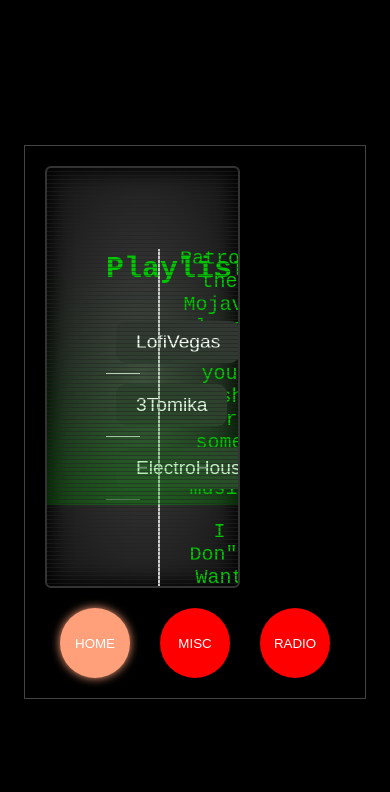
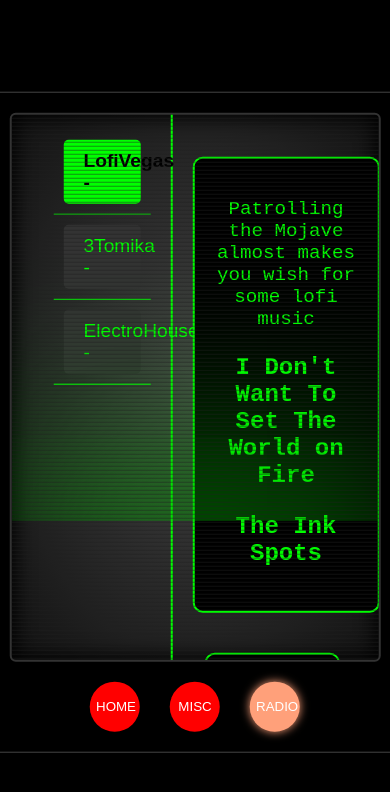
Before and after one commit to Robooh/pip-boy, a React (Create React App) app: page /radio in a window 390 px wide. Shown: the top 792 px of the page. Built offline with nearby package versions, Linux system fonts and the light colour scheme.

Commit message:
Style-Function-Animation-Changes (Need mobile style)

```diff
--- a/src/Comps/PipboyContainer/PipboyContainer.js
+++ b/src/Comps/PipboyContainer/PipboyContainer.js
@@ -1,15 +1,33 @@
-import React, { useState } from "react";
-import './pbc.css'
-import { Link } from "react-router-dom";
-const PipboyContainer = ({ children}) => {
-  const [currentPage, setCurrentPage] = useState("/")
+import React, { useState, useEffect } from "react";
+import './pbc.css';
+import './pbcMobile.css';
+
+import { Link, useLocation } from "react-router-dom";
+const PipboyContainer = ({ children }) => {
+  const [currentPage, setCurrentPage] = useState("/");
+  const [isTransitioning, setIsTransitioning] = useState(false);
+  const location = useLocation();
+
+  useEffect(() => {
+    setIsTransitioning(true);
+    const timer = setTimeout(() => {
+      setIsTransitioning(false);
+      setCurrentPage(location.pathname);
+    }, 300);
+    return () => clearTimeout(timer);
+  }, [location]);
+
+
+  const isMobile = window.innerWidth <= 768;
 
   return (
-    <div className="pipboy-container">
+    <div className={`pipboy-container ${isMobile ? 'mobile' : ''}`}>
+
       <div>
-        <div className="screen">
+        <div className={`screen ${isTransitioning ? 'transitioning' : ''}`}>
           {children}
         </div>
+
       </div>
       <div className="button-container">
         <Link to="/">
--- a/src/Comps/PipboyContainer/pbc.css
+++ b/src/Comps/PipboyContainer/pbc.css
@@ -12,13 +12,13 @@ body {
     left: 50%;
     transform: translate(-50%, -50%);
     text-align: center;
-    border: 1px solid #444;
+    border: 1px solid #444444;
     padding: 20px;
   }
 
 .screen {
-    width: 50vw;
-    height: 50vh;
+    width: 60vw;
+    height: 60vh;
     background-image:radial-gradient(#444, #111);
     box-shadow:0 0 5vmin 1vmin #000 inset;
     box-sizing:border-box;
@@ -31,7 +31,14 @@ body {
     border-radius: 6px;
     position: relative;
     animation:colorPulse 5s infinite ease-in-out;
-  }
+    transition: opacity 0.3s ease-in-out;
+}
+
+.screen.transitioning {
+    animation-play-state: paused;
+    opacity: 0;
+}
+
 
   .screen:before {
     animation:wave 7s infinite ease-in-out;
@@ -45,7 +52,14 @@ body {
     top: 0;
     transform: translateY(0);
     animation-iteration-count: infinite;
-  }
+    transition: opacity 0.3s ease-in-out;
+}
+
+.screen.transitioning:before {
+    animation-play-state: paused;
+    opacity: 0;
+}
+
 
   .screen:after {
     background-image:linear-gradient(transparent, transparent 3px, #222);
--- /dev/null
+++ b/src/Comps/PipboyContainer/pbcMobile.css
@@ -0,0 +1,75 @@
+@keyframes colorPulseMobile {
+    0%, 100% {
+        color: #0c0;
+    }
+    50% {
+        color: #060;
+    }
+}
+
+@media (max-width: 480px) {
+    .screen {
+        width: 95vw;
+        height: 65vh;
+        font-size: 14px;
+        padding: 3vmin;
+    }
+
+    .button {
+        width: 50px;
+        height: 50px;
+    }
+}
+
+@media (max-height: 600px) {
+    .screen {
+        height: 60vh;
+    }
+}
+
+@media (max-width: 768px) {
+    .radio-container {
+      flex-direction: column;
+      height: auto;
+      min-height: 100vh;
+      padding: 10px;
+    }
+
+    .left-side {
+      width: 100%;
+      border-right: none;
+      border-bottom: 2px solid #00ff00;
+      padding: 10px;
+    }
+
+    .left-side li button {
+      padding: 12px;
+      font-size: 1rem;
+    }
+
+    .right-side {
+      width: 100%;
+      padding: 10px;
+    }
+
+    .radio-display {
+      padding: 15px;
+    }
+
+    .buttons {
+      gap: 15px;
+      margin-top: 20px;
+    }
+
+    .previous-button,
+    .next-button {
+      width: 60px;
+      height: 60px;
+      font-size: 1.2rem;
+    }
+
+    .custom-audio-player {
+      margin-top: 15px;
+      padding: 8px;
+    }
+  }
--- a/src/Comps/Radio/Misc/Playlist.js
+++ b/src/Comps/Radio/Misc/Playlist.js
@@ -1,16 +1,18 @@
 // LofiVegas
-import Fire from './Audio/Fire.mp3'
-import Orange from './Audio/Orange.mp3'
-import Six from './Audio/Six.mp3'
+import Fire from './Audio/Fire.mp3';
+import Orange from './Audio/Orange.mp3';
+import Six from './Audio/Six.mp3';
+
 // 3Rough
- import Tp from './Audio/Tp.mp3';
- import Burn from './Audio/Burn.mp3';
- import Curse from './Audio/Curse.mp3';
+import Tp from './Audio/Tp.mp3';
+import Burn from './Audio/Burn.mp3';
+import Curse from './Audio/Curse.mp3';
 
 // ElectroHouse
 import Day from './Audio/Day.mp3';
-import Keep from './Audio/Keep.mp3'
-import Disco from './Audio/Disco.mp3'
+import Keep from './Audio/Keep.mp3';
+import Disco from './Audio/Disco.mp3';
+
 
 
 
@@ -18,31 +20,34 @@ export const Playlist = [
     {
         name: 'LofiVegas',
         tracks: [
-            {src:Fire, title: 'I Don"t Want To Set The World on Fire'},
-            {src:Orange, title: 'Orange Colored Sky' },
-            {src:Six,  title: 'Sixteen Tons' },
+            {src: Fire, title: 'I Don\'t Want To Set The World on Fire', artist: 'The Ink Spots', duration: '3:00'},
+            {src: Orange, title: 'Orange Colored Sky', artist: 'Nat King Cole', duration: '2:33'},
+            {src: Six, title: 'Sixteen Tons', artist: 'Tennessee Ernie Ford', duration: '2:38'},
         ],
         message: 'Patrolling the Mojave almost makes you wish for some lofi music'
     },
 
+
     {
         name: '3Tomika',
         tracks: [
-            {src:Tp, title: 'The Pretender' },
-            {src:Burn, title: 'Burn"to the ground' },
-            {src:Curse, title: 'My Curse' },
+            {src: Tp, title: 'The Pretender', artist: 'Foo Fighters', duration: '4:29'},
+            {src: Burn, title: 'Burn to the Ground', artist: 'Nickelback', duration: '3:42'},
+            {src: Curse, title: 'My Curse', artist: 'Killswitch Engage', duration: '4:04'},
         ],
-        message: 'Ayo"is 3-Dog! and Dj"Atomika,bringing you that heat'
+        message: 'Ayo, it\'s 3-Dog! And DJ Atomika, bringing you that heat!'
     },
+
 
     {
         name: 'ElectroHouse',
         tracks: [
-            {src:Day, title: 'Day by Day' },
-            {src:Keep, title: 'Keep the torch on' },
-            {src:Disco, title: 'Disco Night' },
+            {src: Day, title: 'Day by Day', artist: 'Unknown', duration: '3:15'},
+            {src: Keep, title: 'Keep the Torch On', artist: 'Unknown', duration: '4:02'},
+            {src: Disco, title: 'Disco Night', artist: 'Unknown', duration: '3:45'},
         ],
         message: 'The night is young on ElectroHouse'
     },
 
+
 ];
--- a/src/Comps/Radio/Radio.css
+++ b/src/Comps/Radio/Radio.css
@@ -2,28 +2,28 @@
   display: flex;
   flex-direction: row;
   height: 100vh;
+  /* background-color: #1a1a1a; */
+  color: #00ff00;
+  font-family: 'Courier New', monospace;
 }
 
 .left-side {
   width: 30%;
   padding: 20px;
   position: relative;
+  top: -10%;
+  border-right: 2px solid #00ff00;
 }
 
 .left-side::after {
   content: "";
   position: absolute;
-  top: 5%;
+  top: -10%;
   bottom: 25%;
   right: 0;
-  border-right: 2px solid #ccc;
   width: 1px;
 }
 
-.right-side {
-  width: 70%;
-  padding: 20px;
-}
 
 .left-side ul {
   list-style: none;
@@ -33,7 +33,7 @@
 
 .left-side li {
   padding: 10px;
-  border-bottom: 1px solid #ccc;
+  border-bottom: 1px solid #00ff00;
   cursor: pointer;
 }
 
@@ -41,10 +41,13 @@
   font-size: 1.2rem;
   padding: 10px 20px;
   border: none;
-  border-radius: 10px;
+  border-radius: 5px;
   background-color: #333;
-  color: #fff;
+  color: #00ff00;
   cursor: pointer;
+  width: 100%;
+  text-align: left;
+  transition: all 0.3s ease;
 }
 
 .left-side li button:hover {
@@ -54,61 +57,104 @@
 .right-side {
   width: 70%;
   padding: 20px;
-  height: 100%;
-  padding-top: 20px;
   display: flex;
   flex-direction: column;
 }
 
-.audio-player-container {
-  margin-top: 20px;
-  width: 100%;
+.active-station {
+  background-color: #00ff00 !important;
+  color: #000 !important;
+  font-weight: bold;
 }
 
-.audio-player-container audio {
-  width: 100%;
-  height: 50px;
-  background-color: #333;
-  color: #fff;
-  padding: 10px;
+.radio-display {
+  width: 90%;
+  background-color: #000;
+  padding: 20px;
+  border: 2px solid #00ff00;
   border-radius: 10px;
+  margin-bottom: 20px;
+  min-height: 150px;
+  position: relative;
 }
 
-.control-buttons {
-  display: flex;
-  justify-content: space-between;
-  padding: 10px;
+.station-info {
+  font-size: 1.2rem;
+  margin-bottom: 10px;
 }
 
-.control-button {
+.track-info {
   font-size: 1.5rem;
-  padding: 10px 20px;
-  border: none;
-  border-radius: 50%;
-  background-color: #333;
-  color: #fff;
-  cursor: pointer;
-  transition: ease-in-out 0.3s;
+  font-weight: bold;
 }
 
-.control-button:hover {
-  background-color: #444;
+.frequency-display {
+  position: absolute;
+  bottom: 10px;
+  right: 10px;
+  font-size: 1.2rem;
+  color: #00ff00;
+}
+
+.volume-control {
+  margin: 5px 0;
+}
+
+.volume-control input[type="range"] {
+  width: 40%;
+  background: #00ff00;
+  border-radius: 6px;
+  border: 1px solid;
+}
+
+.volume-control input[type="range"]:disabled {
+  opacity: 0.5;
+  cursor: not-allowed;
 }
 
 .custom-audio-player {
-  width: 90%;
-  height: 50px;
+  display: flex;
+  justify-content: center;
+  align-self: center;
+  width: 70%;
+  margin-top: 20px;
+  background-color: #000;
+  border: 2px solid #00ff00;
   border-radius: 10px;
   padding: 10px;
 }
 
-
-
-.previous-button::before {
-  content: "\25c0";
+.buttons {
+  display: flex;
+  justify-content: center;
+  gap: 20px;
+  margin-top: 20px;
 }
 
-.next-button::after {
-  content: "\25b6";
+.previous-button,
+.next-button {
+  background-color: #00ff00;
+  color: #000;
+  border: none;
+  border-radius: 50%;
+  width: 50px;
+  height: 50px;
+  font-size: 1.5rem;
+  cursor: pointer;
+  transition: all 0.3s ease;
+}
 
+.previous-button:hover,
+.next-button:hover {
+  background-color: #00cc00;
 }
+
+.static {
+  animation: static 0.5s infinite;
+}
+
+@keyframes static {
+  0% { opacity: 1; }
+  50% { opacity: 0.5; }
+  100% { opacity: 1; }
+}
--- a/src/Comps/Radio/Radio.js
+++ b/src/Comps/Radio/Radio.js
@@ -1,15 +1,43 @@
-import React, { useState } from 'react';
-import './Radio.css'
+import React, { useState, useRef, useEffect } from 'react';
+import './Radio.css';
 import AudioPlayer from 'react-audio-player';
 import { Playlist } from './Misc/Playlist';
+
 
 const RadioScreen = () => {
   const [currentPlaylist, setCurrentPlaylist] = useState(0);
   const [currentTrack, setCurrentTrack] = useState(0);
   const [isPlaying, setIsPlaying] = useState(false);
-  const [volume] = useState(0.5);
+  const [volume, setVolume] = useState(0.5);
   const [currentPlaylistMessage, setCurrentPlaylistMessage] = useState(Playlist[0].message);
+  const [isStatic, setIsStatic] = useState(false);
+  const audioRef = useRef(null);
 
+  useEffect(() => {
+    if (audioRef.current && audioRef.current.audioEl) {
+      try {
+        const audioElement = audioRef.current.audioEl;
+        if (typeof audioElement.volume !== 'undefined') {
+          audioElement.volume = volume;
+        }
+      } catch (error) {
+        console.error('Error setting volume:', error);
+      }
+    }
+  }, [volume]);
+
+
+  // const handleVolumeChange = (e) => {
+  //   setVolume(parseFloat(e.target.value));
+  // };
+
+  const handleStationChange = (index) => {
+    setIsStatic(true);
+    setTimeout(() => {
+      handlePlaylistChange(index);
+      setIsStatic(false);
+    }, 1000);
+  };
 
   const handleNextTrack = () => {
     setCurrentTrack((currentTrack + 1) % Playlist[currentPlaylist].tracks.length);
@@ -34,19 +62,41 @@ const RadioScreen = () => {
         <ul>
           {Playlist.map((playlist, index) => (
             <li key={index}>
-              <button onClick={() => handlePlaylistChange(index)}>{playlist.name}</button>
+              <button
+                className={currentPlaylist === index ? 'active-station' : ''}
+                onClick={() => handleStationChange(index)}
+              >
+                {playlist.name} - {playlist.frequency}
+              </button>
             </li>
           ))}
         </ul>
       </div>
 
-
       <div className="right-side">
         <div className="top-section">
-        <p>{currentPlaylistMessage}</p>
-        <p>{Playlist[currentPlaylist].tracks[currentTrack].title}</p>
+          <div className={`radio-display ${isStatic ? 'static' : ''}`}>
+            <p className="station-info">{currentPlaylistMessage}</p>
+            <p className="track-info">{Playlist[currentPlaylist].tracks[currentTrack].title}</p>
+            <p className="track-info">{Playlist[currentPlaylist].tracks[currentTrack].artist}</p>
+            <div className="frequency-display">
+              {Playlist[currentPlaylist].frequency}
+            </div>
+          </div>
+          {/* <div className="volume-control">
+          <input
+            type="range"
+            min="0"
+            max="1"
+            step="0.01"
+            value={volume}
+            onChange={handleVolumeChange}
+            disabled={!audioRef.current}
+          /> */}
+
           </div>
           <AudioPlayer
+            ref={audioRef}
             src={Playlist[currentPlaylist].tracks[currentTrack].src}
             controls
             onEnded={() => {
@@ -59,12 +109,12 @@ const RadioScreen = () => {
             className="custom-audio-player"
           />
           <div className='buttons'>
-        <button className="previous-button" onClick={handlePreviousTrack}>
-        </button>
+            <button className="previous-button" onClick={handlePreviousTrack}></button>
             <button className="next-button" onClick={handleNextTrack}></button>
           </div>
         </div>
       </div>
+    // </div>
   );
 };
 
```
Lines whose indentation alone changed are shown as unchanged.
